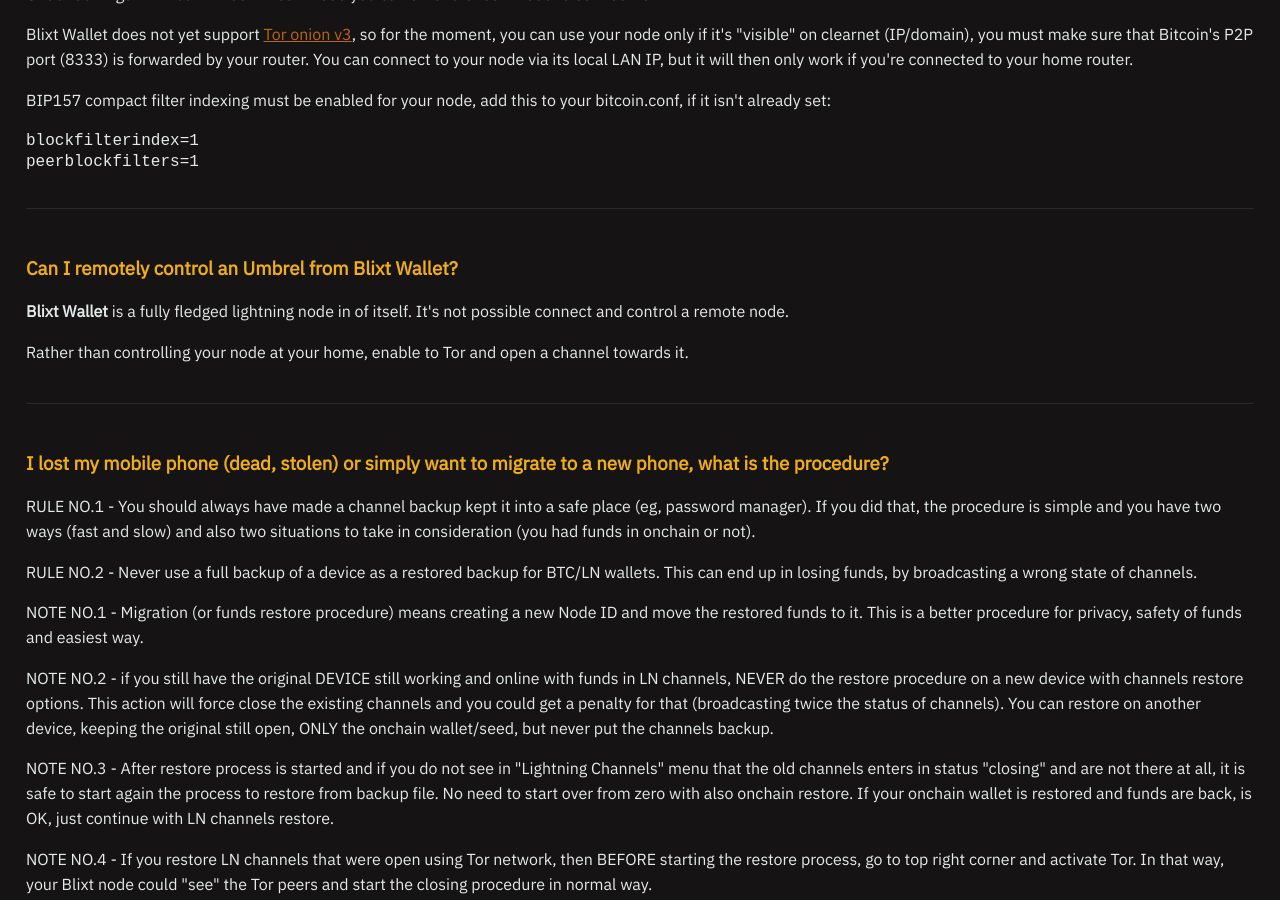
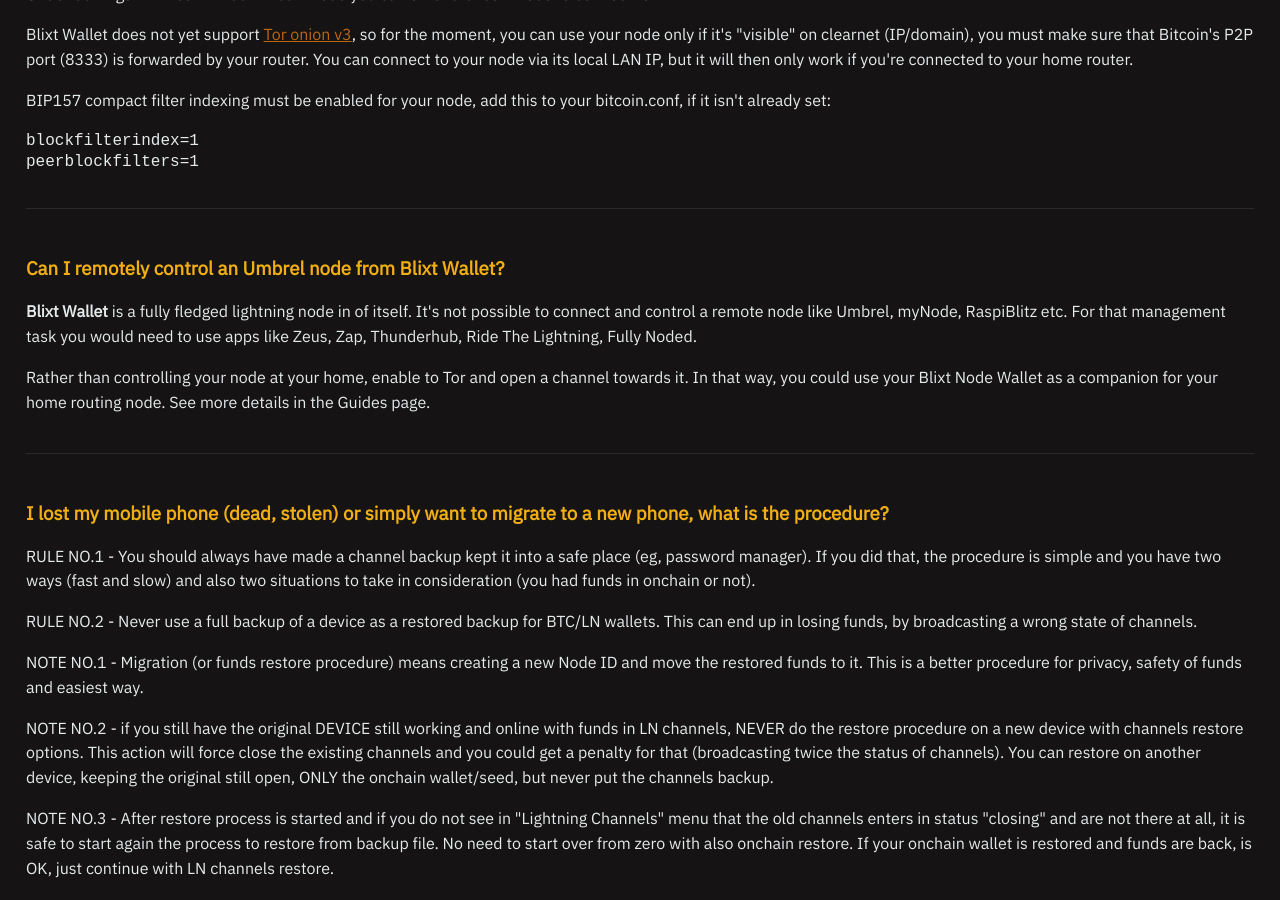
Before and after one commit to BlixtWallet/blixtwallet.github.io, a Jekyll site: the page built from faq.html, in a window 1280 px wide and 900 px high, scrolled down 4286 px. Built offline with Jekyll 4.4.1, drawn with Linux system fonts in a browser that asks for light colours.

Commit message:
add more details control umbrel
details about how to control a umbrel node

```diff
--- a/faq.html
+++ b/faq.html
@@ -315,13 +315,13 @@
   </section>
 
   <section id="umbrel-control">
-    <h3>Can I remotely control an Umbrel from Blixt Wallet?</h3>
+    <h3>Can I remotely control an Umbrel node from Blixt Wallet?</h3>
     <p>
-      <strong>Blixt Wallet</strong> is a fully fledged lightning node in of itself. It's not possible connect and
-      control a remote node.
+      <strong>Blixt Wallet</strong> is a fully fledged lightning node in of itself. It's not possible to connect and
+      control a remote node like Umbrel, myNode, RaspiBlitz etc. For that management task you would need to use apps like Zeus, Zap, Thunderhub, Ride The Lightning, Fully Noded.
     </p>
     <p>
-      Rather than controlling your node at your home, enable to Tor and open a channel towards it.
+      Rather than controlling your node at your home, enable to Tor and open a channel towards it. In that way, you could use your Blixt Node Wallet as a companion for your home routing node. See more details in the Guides page.
     </p>
   </section>
 
```
